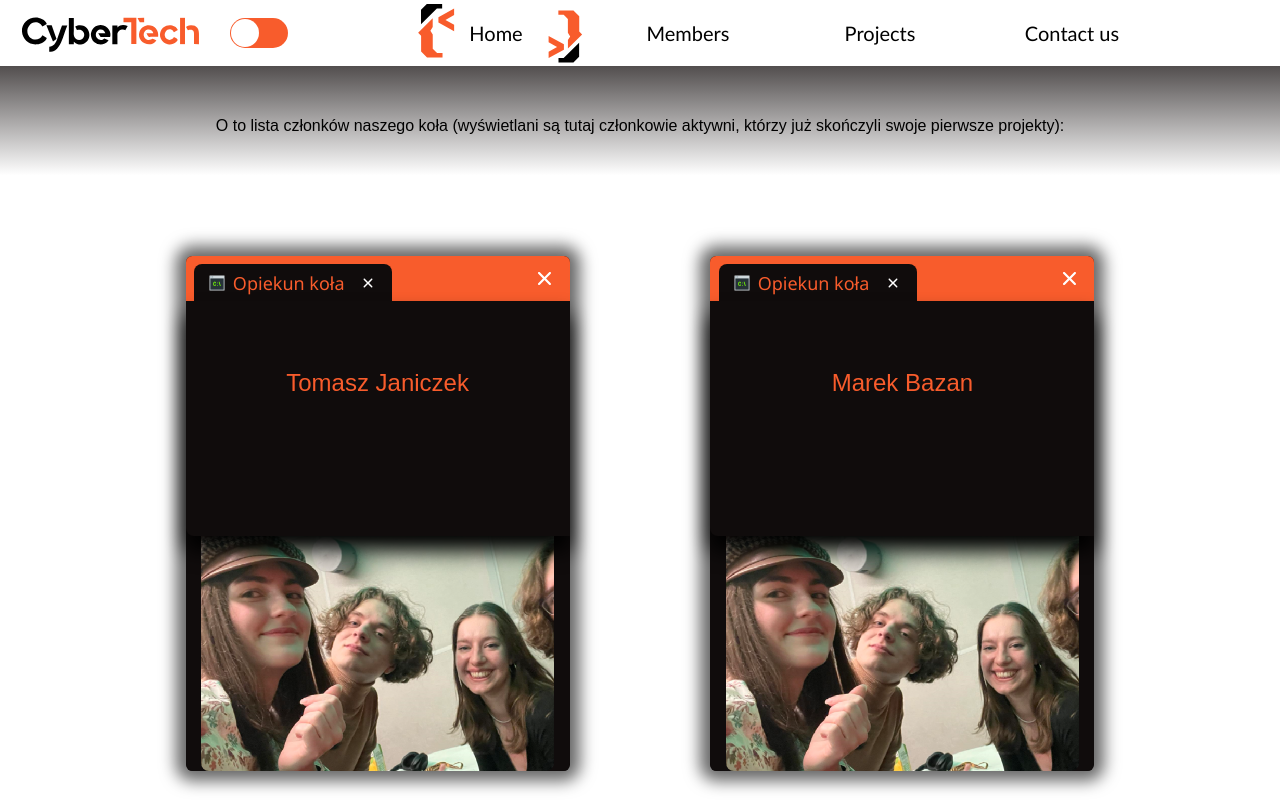
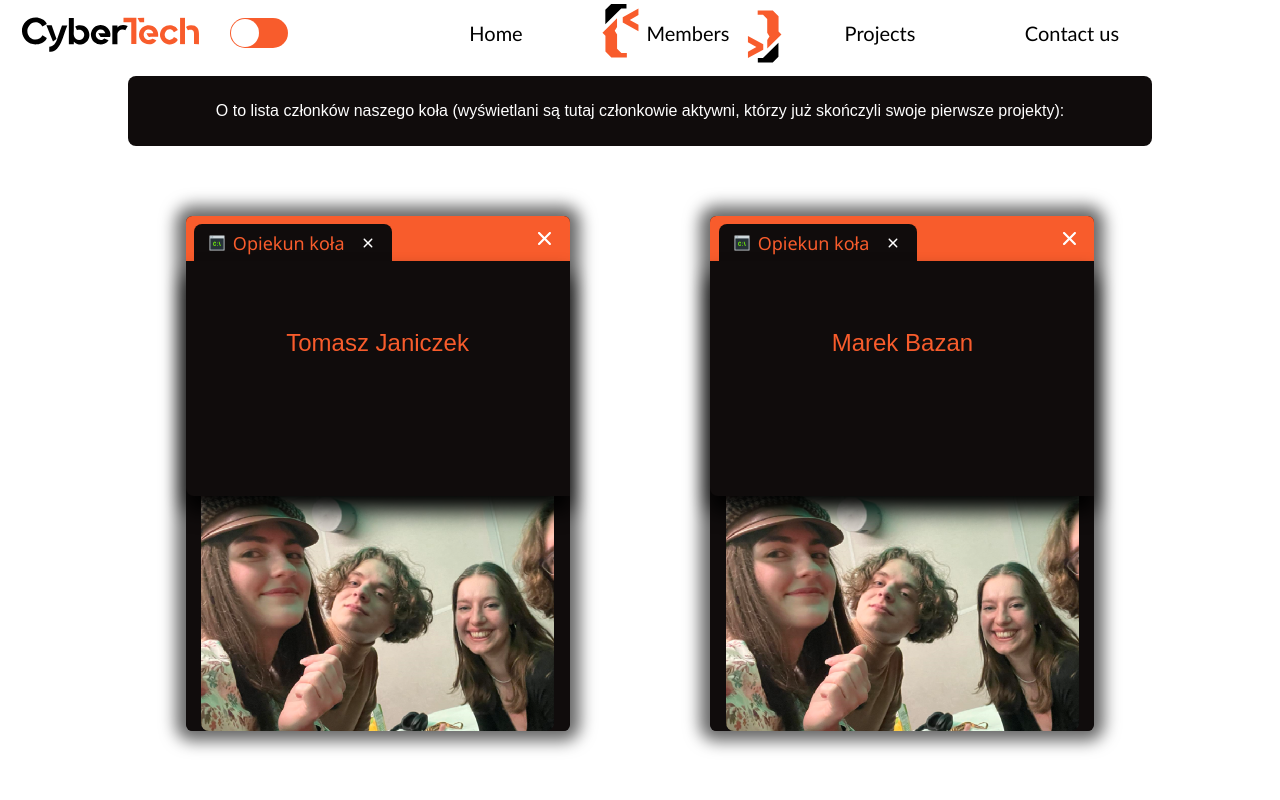
Before and after one commit to Magnificenton1/CyberTech-web-app, a React (Vite) app: page /members in a window 1280 px wide. Shown: the top 800 px of the page. Built offline with nearby package versions, Linux system fonts and the light colour scheme; the HTML template or start-up script is replaced by a standard one.

Commit message:
feat: link context to changed chosen navlink dynamically after entering a site + minor fixes

```diff
--- a/src/App.jsx
+++ b/src/App.jsx
@@ -3,23 +3,24 @@ import { Navbar } from "./components/Navbar/Navbar";
 import { Home } from "./components/Home/Home";
 import { Members } from "./components/Members/Members";
 import { Projects } from "./components/Projects/Projects";
-import { News } from "./components/News/News";
 import { ThemeProvider } from "./components/Theme/ThemeContext";
 import { Footer } from "./components/Footer/Footer";
+import { LinkProvider } from "./components/Navbar/ChosenLinkContext";
 
 function App() {
 
   return (
     <div className="whole-app">
       <ThemeProvider>
+        <LinkProvider>
         <Navbar />
         <Routes>
-          <Route path="/" element={<Home />} />
-          <Route path="/members" element={<Members />} />
-          <Route path="/projects" element={<Projects />} />
-          <Route path="/news" element={<News />} />
+          <Route path="/" element={<Home/>} />
+          <Route path="/members" element={<Members/>} />
+          <Route path="/projects" element={<Projects/>} />
         </Routes>
         <Footer/>
+        </LinkProvider>
       </ThemeProvider>
     </div>
   );
--- a/src/components/Home/Home.jsx
+++ b/src/components/Home/Home.jsx
@@ -1,10 +1,16 @@
-import { memo } from "react";
+import { memo, useEffect } from "react";
 import { BackgroundAnimation } from "../BackgroundAnimation/BackgroundAnimation";
 import { HomePanels } from "./HomePanelContent/HomePanels";
 import { WelcomeMessage } from "./WelcomeMessage/WelcomeMessage";
 import "./Home.css";
+import { useLink } from "../Navbar/useLink";
 
 export const HomeComponent = () => {
+  const { setSelectedNavLink} = useLink();
+  useEffect(() => {
+    setSelectedNavLink("home")
+  }, []);
+
   return (
     <div>
       <div className="home"/>
--- a/src/components/Home/HomePanelContent/HomePanels.jsx
+++ b/src/components/Home/HomePanelContent/HomePanels.jsx
@@ -47,6 +47,7 @@ C:\\cybertech> `;
       <FadeInSection>
         <div className="panel-container1">
           <WindowPanel text={"Informacje o kole"} class_number={"1"}>
+            <div style={{justifyContent: "center", alignItems: "center", display: "flex", width: "100%", height: "100%"}}>
             <p>
               <TypingEffect
                 text={text_output}
@@ -62,6 +63,7 @@ C:\\cybertech> `;
                 _
               </span>
             </p>
+            </div>
           </WindowPanel>
         </div>
       </FadeInSection>
--- a/src/components/Home/HomePanelContent/YoutubePanel/YoutubePanel.jsx
+++ b/src/components/Home/HomePanelContent/YoutubePanel/YoutubePanel.jsx
@@ -7,7 +7,7 @@ export const YoutubePanel = () => {
       <div className="youtube-container">
         <div className="youtube-iframe-wrapper">
           <iframe
-            src="https://www.youtube.com/embed/bhWJF9FlBqM?si=lYYWvJgvGeca7wGb"
+            src="https://www.youtube.com/watch?v=yIPH7mtDtu8"
             title="YouTube video player"
             allow="accelerometer; autoplay; clipboard-write; encrypted-media; gyroscope; picture-in-picture; web-share"
             allowFullScreen
--- a/src/components/Members/Members.css
+++ b/src/components/Members/Members.css
@@ -1,3 +1,18 @@
+.members-message{
+  width: 80%;
+  height: 70px;
+  background-color: #100c0c;
+  color: white;
+  border-radius: 0.5rem;
+
+  justify-content: center;
+  text-align: center;
+  display: flex;
+  align-items: center;
+
+  margin-top: 10px;
+
+}
 .member-card {
   width: 100%;
   box-sizing: border-box;
--- a/src/components/Members/Members.jsx
+++ b/src/components/Members/Members.jsx
@@ -1,9 +1,18 @@
+import { useEffect } from "react";
 import { MembersList } from "./MembersList";
+import { useLink } from "../Navbar/useLink";
 export const Members = () => {
+  const { setSelectedNavLink } = useLink();
+  useEffect(() => {
+    setSelectedNavLink("members");
+  }, []);
   return (
-    <div>
-      <div style={{ width: "100%", height: "120px", display: "flex", justifyContent: "center", alignItems: "center", color: "black",textAlign: "center", background: "linear-gradient(180deg, #524e4e 0%, rgba(255,255,255,1) 91%)" }}>
-        O to lista członków naszego koła (wyświetlani są tutaj członkowie aktywni, którzy już skończyli swoje pierwsze projekty):
+    <div
+      style={{ display: "flex", flexDirection: "column", alignItems: "center" }}
+    >
+      <div className="members-message">
+        O to lista członków naszego koła (wyświetlani są tutaj członkowie
+        aktywni, którzy już skończyli swoje pierwsze projekty):
       </div>
       <MembersList />
     </div>
--- /dev/null
+++ b/src/components/Navbar/ChosenLinkContext.jsx
@@ -0,0 +1,18 @@
+import { createContext, useState} from "react";
+import PropTypes from "prop-types";
+
+export const ChosenLinkContext = createContext();
+
+export const LinkProvider = ({ children }) => {
+  const [selectedNavLink, setSelectedNavLink] = useState("home");
+
+  return (
+    <ChosenLinkContext.Provider value={{ selectedNavLink, setSelectedNavLink }}>
+      {children}
+    </ChosenLinkContext.Provider>
+  );
+};
+
+LinkProvider.propTypes = {
+  children: PropTypes.node.isRequired, // Validate that children is a valid React node
+};
--- a/src/components/Navbar/Navbar.jsx
+++ b/src/components/Navbar/Navbar.jsx
@@ -1,25 +1,29 @@
 import { NavLink } from "react-router-dom";
 import "./Navbar.css";
-import { useState, useEffect } from "react";
+import { useState} from "react";
 import { useTheme } from "../../components/Theme/useTheme";
 import ReactSwitch from "react-switch";
 import { LogoTextNavbar } from "./LogoTextNavbar";
 import { LogoNavlink2 } from "./LogoNavlink2";
 import { LogoNavlink1 } from "./LogoNavlink1";
+import { useLink } from "./useLink";
 
 export const Navbar = () => {
-  const [selectedNavLink, setSelectedNavLink] = useState(() => {
-      return localStorage.getItem("selectedNav") || "home";
-    });
+  // const [selectedNavLink, setSelectedNavLink] = useState(() => {
+  //     return localStorage.getItem("selectedNav") || "home";
+  //   });
+
   const [isMenuOpen, setIsMenuOpen] = useState(false);
   const { theme, toggleTheme } = useTheme();
+  const { selectedNavLink} = useLink();
 
   // const [theme, setTheme] = useState(() => {
   //   return localStorage.getItem('theme') || 'orange';
   // });
-  useEffect(() => {
-    localStorage.setItem("selectedNav", selectedNavLink);
-  }, [selectedNavLink]);
+
+  // useEffect(() => {
+  //   localStorage.setItem("selectedNav", selectedNavLink);
+  // }, [selectedNavLink]);
 
   const handleMenuOpen = () => {
     if (!isMenuOpen) {
@@ -31,13 +35,10 @@ export const Navbar = () => {
   //bardzo prosty system, może nawet za prosty
   // - porównywanie stringów z nazwami stron do useState zmiana po kliknięciu
   //NavLink - przenosi do ustawionego patha po kliknięciu jak button - path definiujemy w App.jsx
-  const handleSelected = (navlink) => {
-    setSelectedNavLink(navlink);
-  };
   return (
     <nav>
       <div className={`scroll-watcher-${theme} scroll-watcher`}></div>
-      <NavLink className="cybertech-title" to="/" onClick={() => handleSelected("home")}>
+      <NavLink className="cybertech-title" to="/">
         <LogoTextNavbar />
       </NavLink>
       <div className="switch">
@@ -62,7 +63,6 @@ export const Navbar = () => {
           <NavLink
             to="/"
             className={` ${selectedNavLink === "home" ? "navbar-chosen" : ""}`}
-            onClick={() => handleSelected("home")}
           >
             {selectedNavLink === "home" ? (
               <LogoNavlink1 style={{ marginLeft: "2px" }} />
@@ -79,7 +79,6 @@ export const Navbar = () => {
             className={` ${
               selectedNavLink === "members" ? "navbar-chosen" : ""
             }`}
-            onClick={() => handleSelected("members")}
           >
             {selectedNavLink === "members" ? <LogoNavlink1 /> : ""}
             Members
@@ -92,7 +91,6 @@ export const Navbar = () => {
             className={` ${
               selectedNavLink === "projects" ? "navbar-chosen" : ""
             }`}
-            onClick={() => handleSelected("projects")}
           >
             {selectedNavLink === "projects" ? <LogoNavlink1 /> : ""}
             Projects
@@ -104,7 +102,6 @@ export const Navbar = () => {
             className={`${
               selectedNavLink === "contact-us" ? "navbar-chosen" : ""
             }`}
-            onClick={() => handleSelected("contact-us")}
           >
             {selectedNavLink === "contact-us" ? <LogoNavlink1 /> : ""}
             Contact us
--- /dev/null
+++ b/src/components/Navbar/useLink.jsx
@@ -0,0 +1,4 @@
+import { useContext } from "react";
+import { ChosenLinkContext } from "./ChosenLinkContext";
+
+export const useLink = () => useContext(ChosenLinkContext);
--- a/src/components/News/News.jsx
+++ /dev/null
@@ -1,5 +0,0 @@
-export const News = () =>{
-    return (
-        <div>News</div>
-    )
-}
--- a/src/components/Projects/Projects.jsx
+++ b/src/components/Projects/Projects.jsx
@@ -1,3 +1,10 @@
+import { useEffect } from "react";
+import { useLink } from "../Navbar/useLink";
+
 export const Projects = () => {
+  const { setSelectedNavLink} = useLink();
+  useEffect(() => {
+    setSelectedNavLink("projects")
+  }, []);
   return <div>projects</div>;
 };
--- a/src/components/WindowComponent/WindowPanel.css
+++ b/src/components/WindowComponent/WindowPanel.css
@@ -38,7 +38,7 @@
     width: 55%;
     min-width: 350px;
     max-width: 1300px;
-    min-height: 610px;
+    min-height: 635px;
   }
 
   .window-panel-2 {
```
